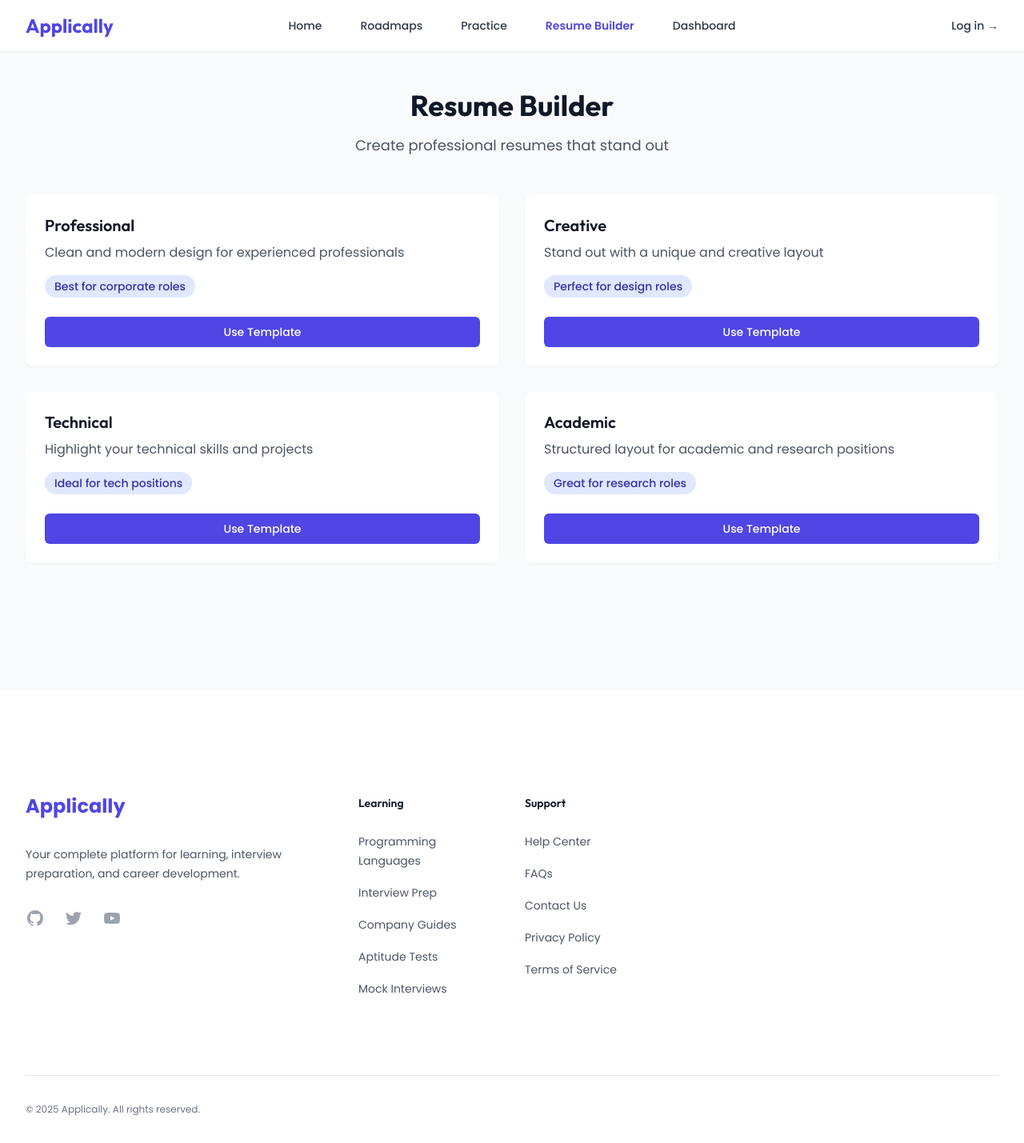
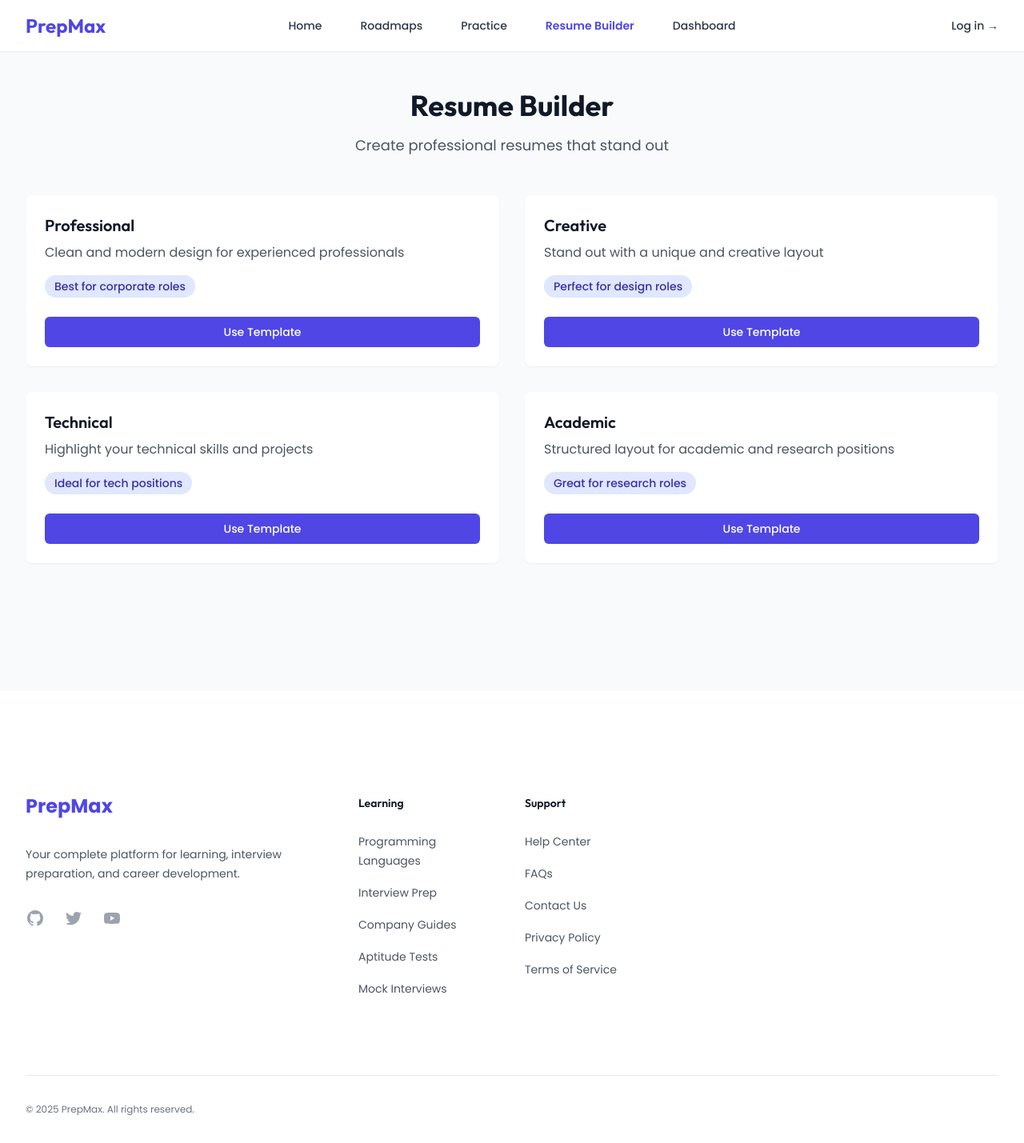
Before and after one commit to VaibhavT04/PrepMax, a Next.js app: page /resume in a window 1280 px wide. Shown: the whole page at 80% size. Built offline with nearby package versions, Linux system fonts and the light colour scheme.

Commit message:
Branding

```diff
--- a/src/components/Footer.tsx
+++ b/src/components/Footer.tsx
@@ -25,7 +25,7 @@ const navigation = {
   social: [
     {
       name: 'GitHub',
-      href: '#',
+      href: 'https://github.com/VaibhavT04',
       icon: (props: any) => (
         <svg fill="currentColor" viewBox="0 0 24 24" {...props}>
           <path
@@ -38,7 +38,7 @@ const navigation = {
     },
     {
       name: 'Twitter',
-      href: '#',
+      href: 'https://leetcode.com/u/Code_Phoenix/',
       icon: (props: any) => (
         <svg fill="currentColor" viewBox="0 0 24 24" {...props}>
           <path d="M8.29 20.251c7.547 0 11.675-6.253 11.675-11.675 0-.178 0-.355-.012-.53A8.348 8.348 0 0022 5.92a8.19 8.19 0 01-2.357.646 4.118 4.118 0 001.804-2.27 8.224 8.224 0 01-2.605.996 4.107 4.107 0 00-6.993 3.743 11.65 11.65 0 01-8.457-4.287 4.106 4.106 0 001.27 5.477A4.072 4.072 0 012.8 9.713v.052a4.105 4.105 0 003.292 4.022 4.095 4.095 0 01-1.853.07 4.108 4.108 0 003.834 2.85A8.233 8.233 0 012 18.407a11.616 11.616 0 006.29 1.84" />
@@ -71,7 +71,7 @@ export default function Footer() {
         <div className="xl:grid xl:grid-cols-3 xl:gap-8">
           <div className="space-y-8">
             <Link href="/" className="text-2xl font-bold text-indigo-600">
-              Applically
+              PrepMax
             </Link>
             <p className="text-sm leading-6 text-gray-600">
               Your complete platform for learning, interview preparation, and career development.
@@ -116,7 +116,7 @@ export default function Footer() {
         </div>
         <div className="mt-16 border-t border-gray-900/10 pt-8 sm:mt-20 lg:mt-24">
           <p className="text-xs leading-5 text-gray-500">
-            &copy; {new Date().getFullYear()} Applically. All rights reserved.
+            &copy; {new Date().getFullYear()} PrepMax. All rights reserved.
           </p>
         </div>
       </div>
--- a/src/components/Navbar.tsx
+++ b/src/components/Navbar.tsx
@@ -27,7 +27,7 @@ export default function Navbar() {
           <div className="flex lg:flex-1">
             <Link href="/" className="-m-1.5 p-1.5">
               <span className="font-heading text-2xl font-bold text-brand-primary">
-                Applically
+                PrepMax
               </span>
             </Link>
           </div>
```
